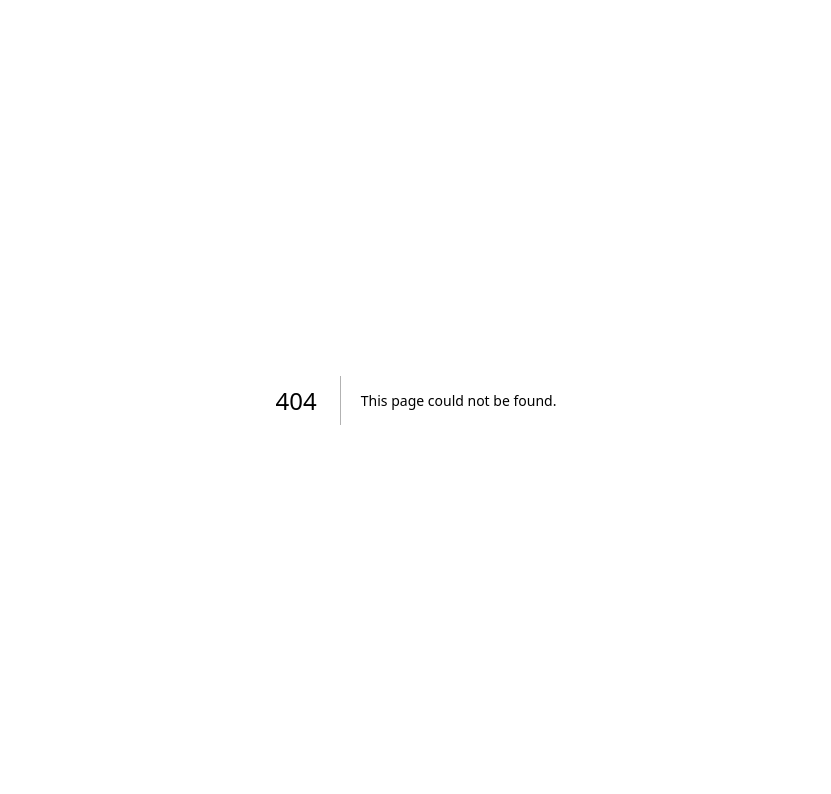
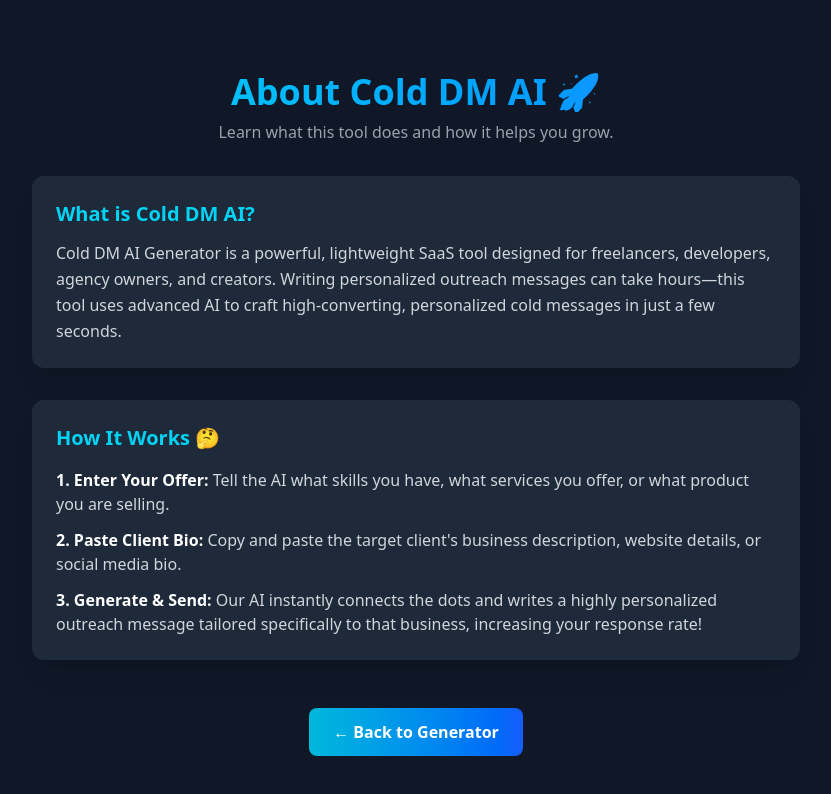
Before and after one commit to hj2599260-byte/cold-dm-ai, a Next.js app: page /about in a window 1280 px wide. Before the commit this address had no page. Shown: the top 794 px of the page, without its empty margins (224-1055 px from the left). Built offline with nearby package versions, Linux system fonts and the light colour scheme.

Commit message:
added about page with full info

```diff
--- /dev/null
+++ b/app/about/page.tsx
@@ -0,0 +1,53 @@
+import Link from 'next/link';
+
+export default function About() {
+  return (
+    <div className="min-h-screen bg-gray-900 text-white p-8">
+      <main className="max-w-3xl mx-auto space-y-8 mt-10">
+        {/* Header */}
+        <section className="text-center space-y-2">
+          <h1 className="text-4xl font-extrabold text-transparent bg-clip-text bg-gradient-to-r from-cyan-400 to-blue-500">
+            About Cold DM AI 🚀
+          </h1>
+          <p className="text-gray-400">Learn what this tool does and how it helps you grow.</p>
+        </section>
+
+        {/* What is it section */}
+        <section className="bg-gray-800 p-6 rounded-xl shadow-xl space-y-3">
+          <h2 className="text-xl font-bold text-cyan-400">What is Cold DM AI?</h2>
+          <p className="text-gray-300 leading-relaxed">
+            Cold DM AI Generator is a powerful, lightweight SaaS tool designed for freelancers,
+            developers, agency owners, and creators. Writing personalized outreach messages can take hours—this tool
+            uses advanced AI to craft high-converting, personalized cold messages in just a few seconds.
+          </p>
+        </section>
+
+        {/* How it works section */}
+        <section className="bg-gray-800 p-6 rounded-xl shadow-xl space-y-4">
+          <h2 className="text-xl font-bold text-cyan-400">How It Works 🤔</h2>
+          <div className="space-y-3 text-gray-300">
+            <p>
+              <strong className="text-white">1. Enter Your Offer:</strong> Tell the AI what skills you have, what services you offer, or what product you are selling.
+            </p>
+            <p>
+              <strong className="text-white">2. Paste Client Bio:</strong> Copy and paste the target client's business description, website details, or social media bio.
+            </p>
+            <p>
+              <strong className="text-white">3. Generate & Send:</strong> Our AI instantly connects the dots and writes a highly personalized outreach message tailored specifically to that business, increasing your response rate!
+            </p>
+          </div>
+        </section>
+
+        {/* Back Button Link */}
+        <div className="text-center pt-4">
+          <Link
+            href="/"
+            className="inline-block bg-gradient-to-r from-cyan-500 to-blue-600 hover:from-cyan-600 hover:to-blue-700 font-bold py-3 px-6 rounded-lg transition dynamic-shadow"
+          >
+            ← Back to Generator
+          </Link>
+        </div>
+      </main>
+    </div>
+  );
+}
```
